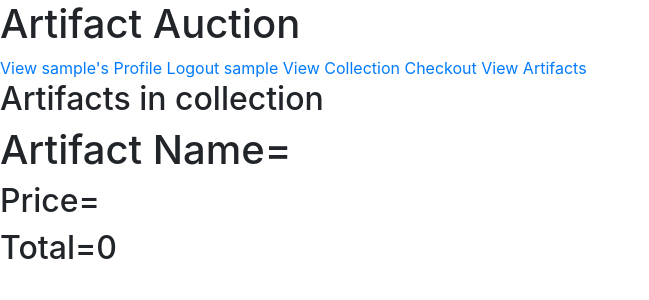
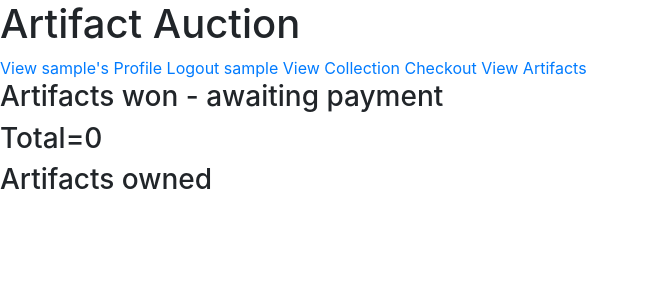
Before and after one commit to Shilldon/artifact-auction, a Django app: page /collection/ in a window 1280 px wide. Shown: the top 300 px of the page, without its empty margins (0-649 px from the left). Run offline with Django 3.2, Linux system fonts and the light colour scheme; the visitor is signed in with stand-in values (Sample User, id 1); data that the repository does not hold is empty; some libraries are stand-ins or nearby versions.

Commit message:
Amended checkout and collection to accept more than one purchase at a time to cope with winning more than one auction and not paying immediately. Fixed bug with ajax request returning error on checking bid status for artifacts without auctions

```diff
--- a/artifacts/templates/display_artifact.html
+++ b/artifacts/templates/display_artifact.html
@@ -19,7 +19,7 @@
             <h3>{{ artifact.description }}</h3>
         </div>
         <div class="col-6 offset-2 artifact" style="background-image: url('{{ MEDIA_URL}}{{ artifact.image }}'); ">
-            {% if artifact.sold is True %}
+            {% if artifact.sold is True and artifact.owner != user %}
             <div class="text-center">
                 <img class="artifact img-fluid" src="{{ MEDIA_URL }}images/sold.png"></img>
             </div>
@@ -96,7 +96,7 @@
         {% if artifact.sold is False %}
             {%if current_bidder is not None %}
                 {% if current_bidder == user %}
-                    <h3>Congratulations you won this artifact.</h3>
+                    <h3>Congratulations you won this artifact at £{{ current_bid }}.</h3>
                     <button><a href="{% url 'add_to_collection' artifact.id 0 %}">Pay Now</a></button>
                 {% elif current_bidder.profile.remain_anonymous %}
                     <h3>This artifact has been won but not yet paid for. The winner wishes to remain anonymous</h3>
--- a/auctions/forms.py
+++ b/auctions/forms.py
@@ -2,14 +2,15 @@ from django import forms
 from .models import Auction
 from artifacts.models import Artifact
 
-
+"""
 class UserModelChoiceField(forms.ModelChoiceField):
     def label_from_instance(self, obj):
         # Return a string of the format: "firstname lastname (username)"
         return "%s (%s)"%(obj.get_full_name(), obj.username)
 
+
 class AuctionAdminForm(forms.ModelForm):
-    #artifact = UserModelChoiceField(Artifact.objects.exclude(sold=False))
     class Meta:
         model = Auction
         fields = ('artifact',)
+"""
--- a/collection/contexts.py
+++ b/collection/contexts.py
@@ -6,23 +6,14 @@ def collection_contents(request):
     Ensures that the collection contents are available when rendering
     every page
     """
-    collection = request.session.get('collection', {})
+    collection = request.session.get('collection', [])
     total = 0
-    """
-    collection_items = []
-    """
     purchase = []
+    for id in collection:
+        artifact = get_object_or_404(Artifact, pk=id)
+        if artifact:
+            total += artifact.price
+            purchase.append({'id': id, 'artifact': artifact})
 
-    if "purchase" in collection:
-        id = collection['purchase']
-        artifact = get_object_or_404(Artifact, pk=id)
-        purchase = {'id' : id, 'artifact' : artifact}
-        total = artifact.price
-    """
-    for id, in_collection in collection.items():
-        artifact = get_object_or_404(Artifact, pk=id)
-        total += artifact.price
-        collection_items.append({'id': id, 'artifact': artifact})
-    """
 
     return {'purchase': purchase, 'total' : total}
--- a/collection/templates/collection.html
+++ b/collection/templates/collection.html
@@ -2,11 +2,23 @@
 
 
 {% block content %}
-<h2>Artifacts in collection</h2>
+<h3>Artifacts won - awaiting payment</h2>
 
-<h1>Artifact Name={{ purchase.artifact.name }}</h1>
-<h2>Price={{ purchase.artifact.price }}</h2>
 
-<h2>Total={{ total }}</h2>
+
+<h3>Total={{ total }}</h2>
+
+<h3>Artifacts owned</h3>
+
+{% for artifact in artifacts_owned %}
+    <div class="row">
+        <div class="col-3">
+            <h1><a href="{% url 'display_artifact' id=artifact.id %}">{{ artifact.name }}</a></h1>
+        </div>
+
+        <div class="col-6 artifact" style="background-image: url('{{ MEDIA_URL}}{{ artifact.image }}'); ">
+        </div>
+    </div>
+{% endfor %}
 
 {% endblock %}
--- a/collection/views.py
+++ b/collection/views.py
@@ -1,22 +1,30 @@
 from django.shortcuts import render, reverse, redirect, get_object_or_404
 from artifacts.models import Artifact
+from auctions.models import Auction
+from bid.models import Bids
 
 def view_collection(request):
     """A view that renders the collection contents page"""
     collection = request.session.get('collection')
+    artifacts_owned = Artifact.objects.filter(owner=request.user)
 
-    return render(request, "collection.html")
+    return render(request, "collection.html", { "artifacts_owned" : artifacts_owned })
 
 def add_to_collection(request, id, buy_now):
-    collection = request.session.get('collection', {})
+    collection = request.session.get('collection', [])
+
     artifact = get_object_or_404(Artifact, pk=id)
+    auction = get_object_or_404(Auction, artifact=artifact)
+    last_bid = Bids.objects.filter(auction=auction).order_by('-bid_amount')[0].bid_amount
 
     if int(buy_now)==1:
         artifact.price = artifact.buy_now_price
+    else:
+        artifact.price = last_bid
 
     artifact.save()
 
-    collection["purchase"] = id
+    collection.append(int(id))
 
     request.session['collection'] = collection
 
```
Also changed, not shown: artifacts/views.py (+19 -12 lines), auctions/admin.py (+21 -5 lines), auctions/models.py (+1 -7 lines), bid/views.py (+23 -17 lines), checkout/views.py (+16 -15 lines), search/views.py (+1 -10 lines), static/js/script.js (+11 -4 lines).
